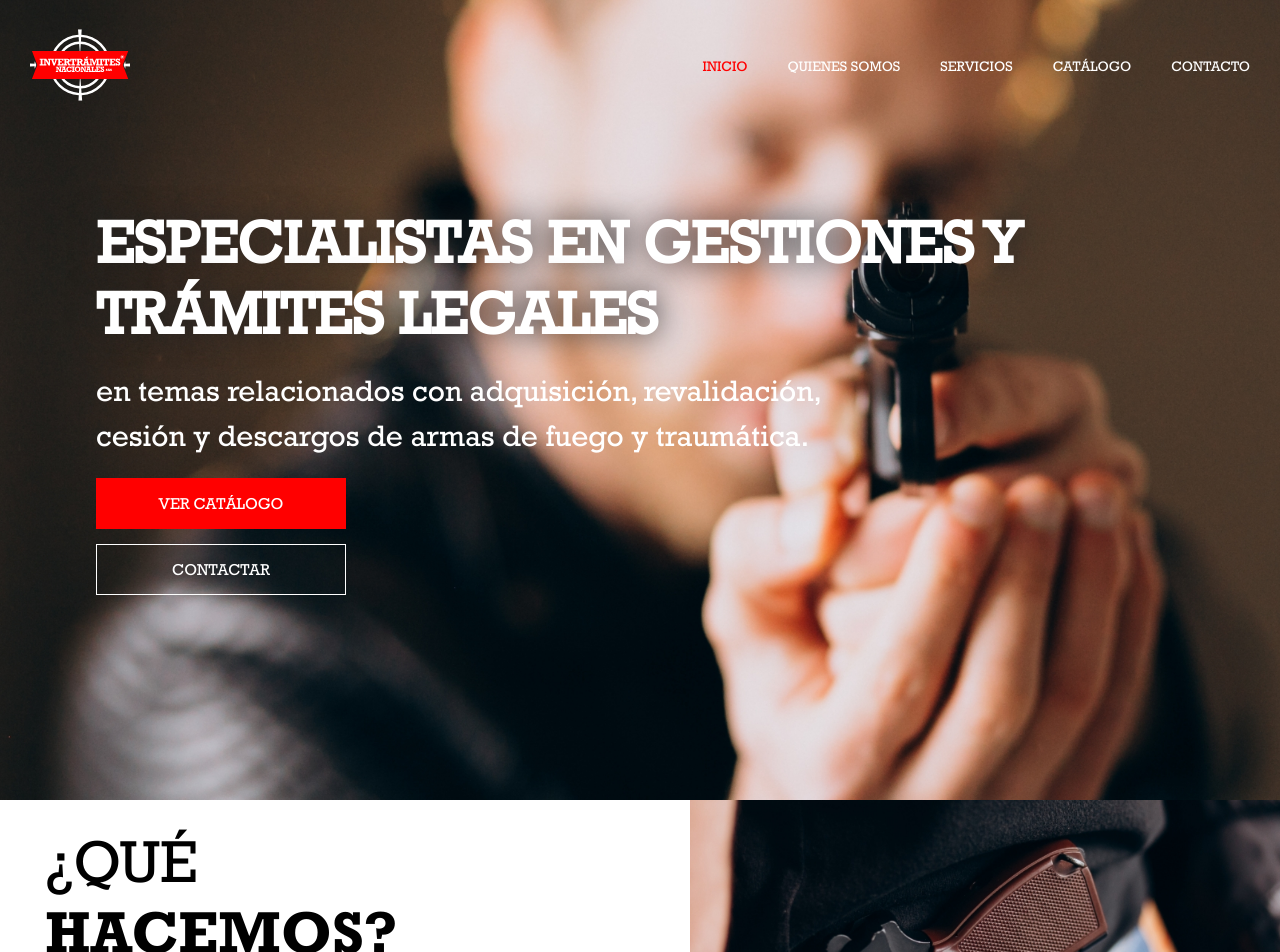
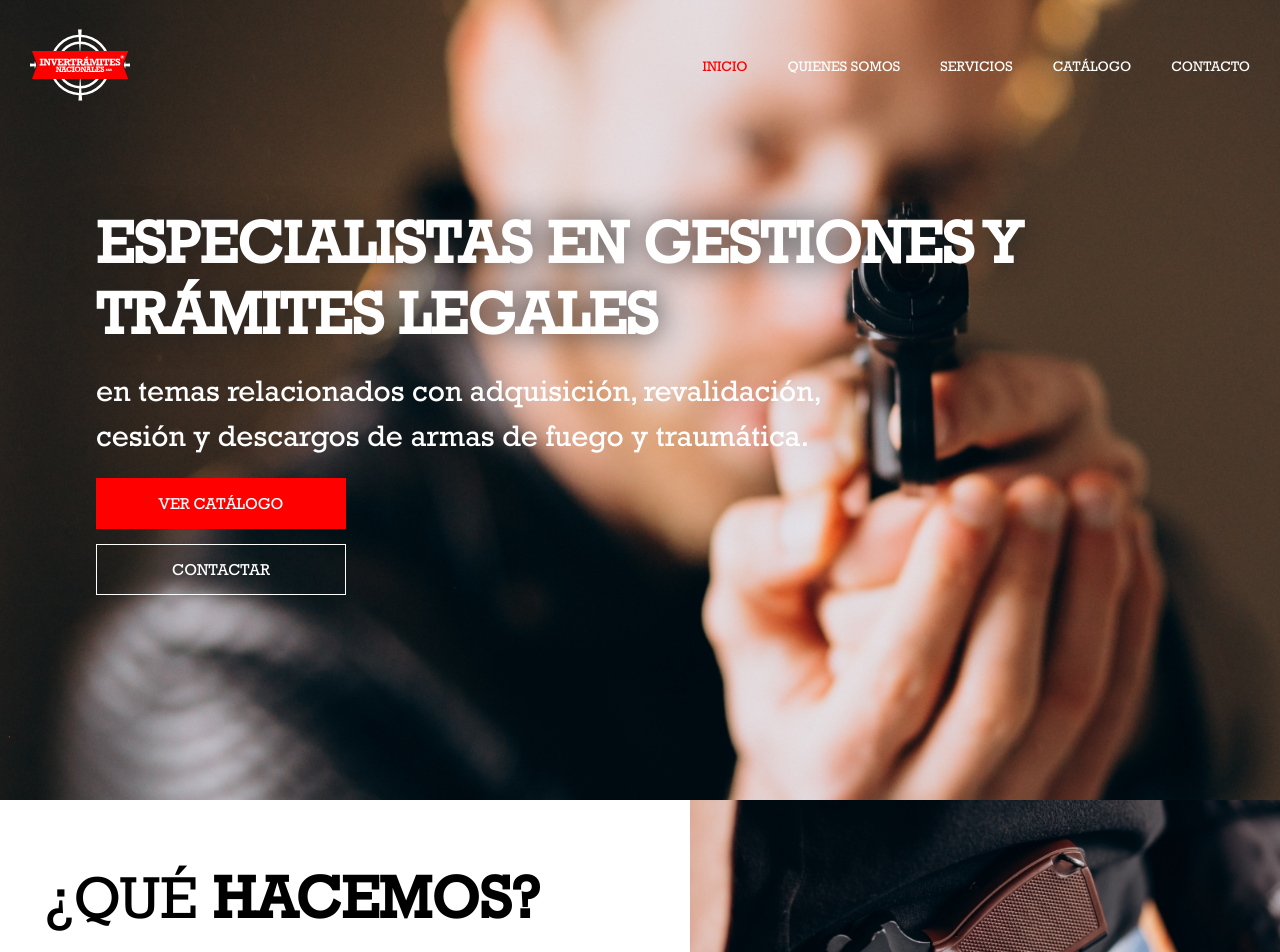
Before and after one commit to santiagodsgnr/invertramites-web, a Next.js app: page / in a window 1280 px wide. Shown: the top 952 px of the page. Built offline with nearby package versions, Linux system fonts and the light colour scheme.

Commit message:
fix: fix span

```diff
--- a/styles/globals.scss
+++ b/styles/globals.scss
@@ -128,7 +128,8 @@ span {
   }
 
   &__span {
-    font-family: "Rockwell-Bold" !important;
+    font-family: "Rockwell-Regular";
+  font-weight: 900;
   }
 }
 
```
